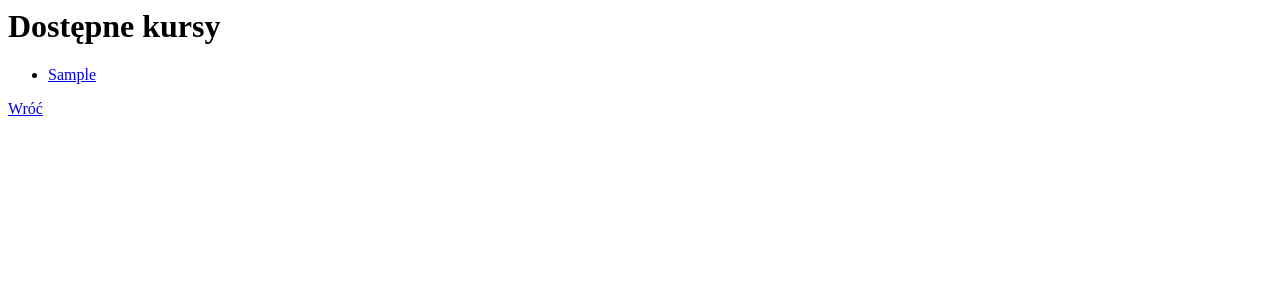
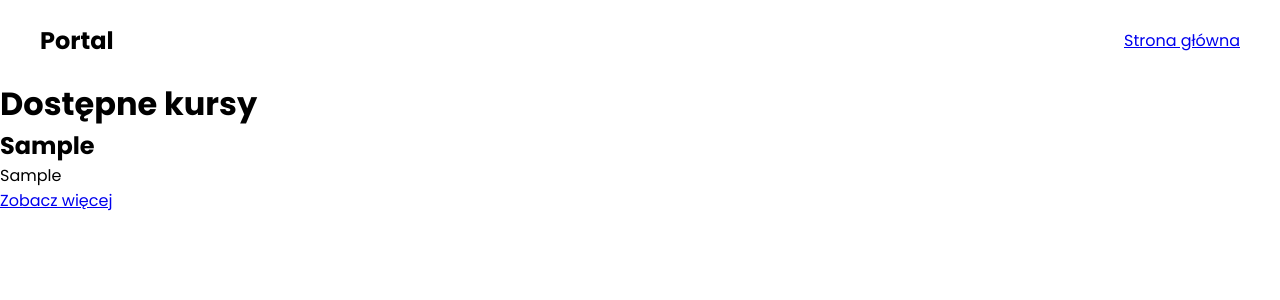
Before and after one commit to bubliks7/e-learning-portal, a Django app: template portal/templates/portal/course_list.html in a window 1280 px wide. Shown: the top 300 px of the page. Run offline with Django 4.2, Linux system fonts and the light colour scheme; the template is opened without the code that fills it: values that come from a table or form of the project are taken from there, others are empty; tables that the repository leaves empty hold one stand-in row (values such as "Sample post").

Commit message:
fix urls

```diff
--- a/mysite/urls.py
+++ b/mysite/urls.py
@@ -21,6 +21,5 @@ from portal import urls
 
 urlpatterns = [
     path('', include('portal.urls')),
-    path('courses/', include('portal.urls')),
     path('admin/', admin.site.urls),
 ]
--- a/portal/templates/portal/course_list.html
+++ b/portal/templates/portal/course_list.html
@@ -1,9 +1,30 @@
-<h1>Dostępne kursy</h1>
-<ul>
-    {% for course in courses %}
-        <li>
-            <a href="{% url 'course_detail' course.pk %}">{{ course.tytul }}</a>
-        </li>
-    {% endfor %}
-</ul>
-<a href="{% url 'home' %}">Wróć</a
+<!DOCTYPE html>
+<html lang="pl">
+<head>
+    <meta charset="UTF-8">
+    <title>Kursy</title>
+    {% load static %}
+    <link rel="stylesheet" href="{% static 'portal/style.css' %}">
+</head>
+<body>
+    <nav>
+        <h2>Portal</h2>
+        <a href="{% url 'home' %}">Strona główna</a>
+    </nav>
+
+    <main>
+        <h1>Dostępne kursy</h1>
+        <div class="courses-container">
+            {% for course in courses %}
+                <div class="course-card">
+                    <h2>{{ course.tytul }}</h2>
+                    <p>{{ course.opis|truncatewords:20 }}</p>
+                    <a class="btn" href="{% url 'course_detail' course.pk %}">Zobacz więcej</a>
+                </div>
+            {% empty %}
+                <p>Brak dostępnych kursów 😢</p>
+            {% endfor %}
+        </div>
+    </main>
+</body>
+</html>
--- a/portal/templates/portal/index.html
+++ b/portal/templates/portal/index.html
@@ -1,4 +1,4 @@
-<!DOCTYPE html>
+{% comment %} <!DOCTYPE html>
 <html lang="pl">
 <head>
     <meta charset="UTF-8">
@@ -17,4 +17,4 @@
 
     </header>
 </body>
-</html>
+</html> {% endcomment %}
--- a/portal/urls.py
+++ b/portal/urls.py
@@ -2,7 +2,6 @@ from django.urls import path
 from . import views
 
 urlpatterns = [
-    path('', views.home, name='home'),
-    path('courses/', views.course_list, name='course_list'),
+    path('', views.course_list, name='course_list'),
     path('courses/<int:pk>/', views.course_detail, name='course_detail'),
 ]
--- a/portal/views.py
+++ b/portal/views.py
@@ -2,8 +2,8 @@ from django.shortcuts import render, get_object_or_404
 from django.contrib.auth.decorators import login_required
 from .models import Kursy
 
-def home(request):
-    return render(request, 'portal/index.html')
+# def home(request):
+#     return render(request, 'portal/index.html')
 
 def course_list(request):
     courses = Kursy.objects.all()
```
